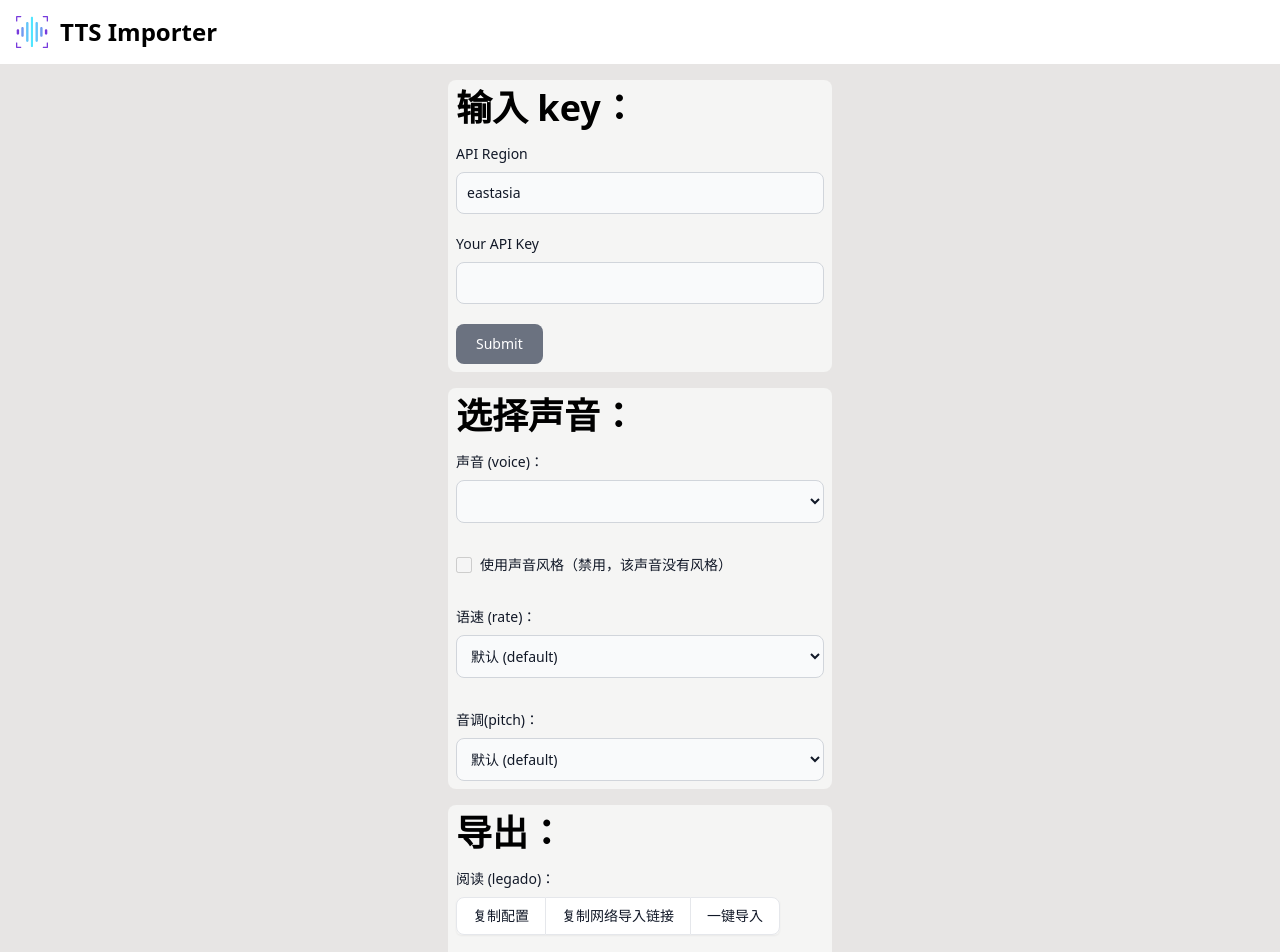
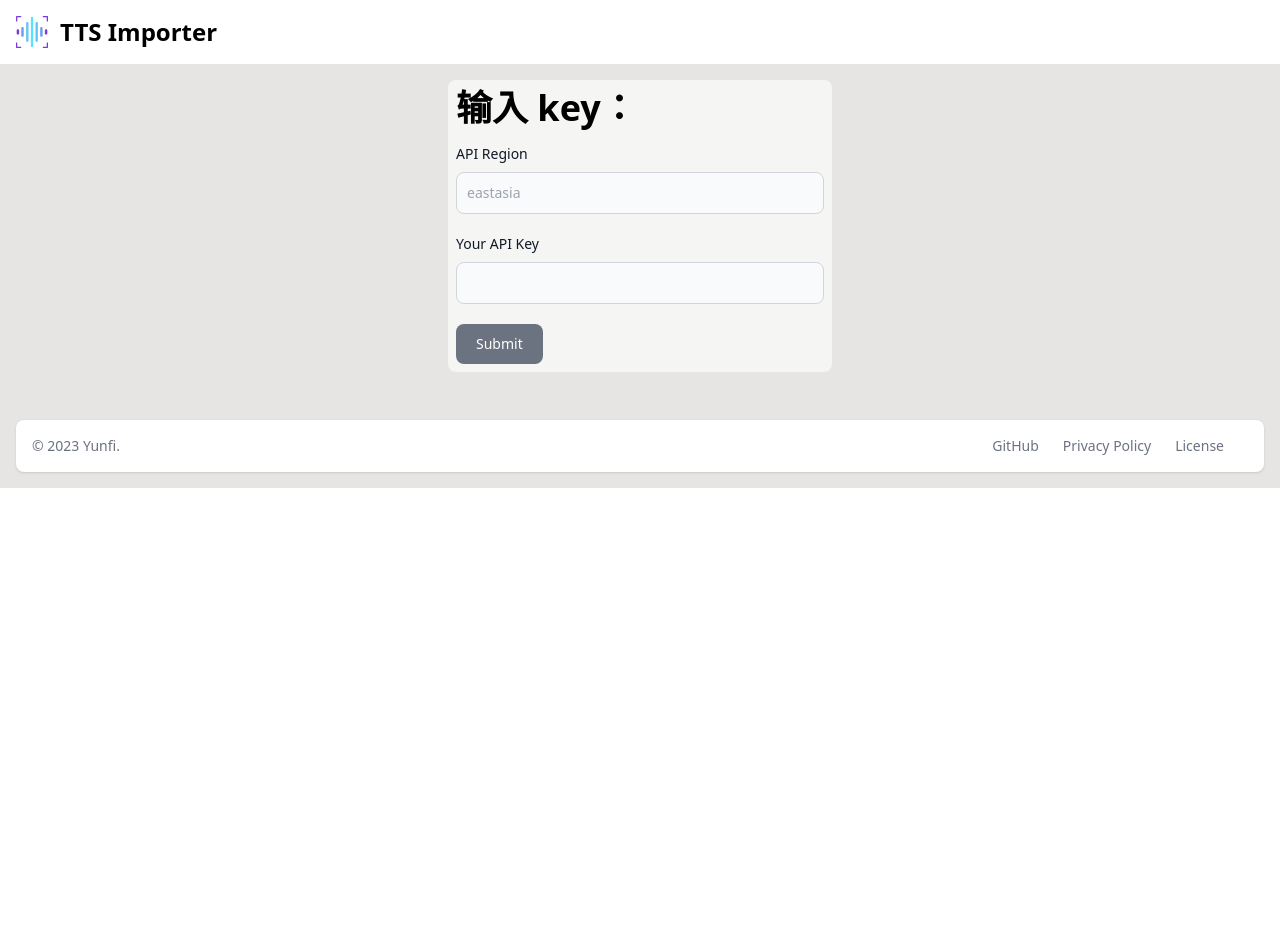
Before and after one commit to yy4382/tts-importer, a Nuxt app: page / in a window 1280 px wide. Shown: the top 952 px of the page. After the commit the page ends 800 px from the top, so only its background shows below. Built offline with nearby package versions, Linux system fonts and the light colour scheme.

Commit message:
refactor: use Typescript and Composition API

```diff
--- a/pages/index.vue
+++ b/pages/index.vue
@@ -5,26 +5,26 @@
             <h2 class="text-4xl font-extrabold dark:text-white mb-4">输入 key：</h2>
             <div class="mb-5">
                 <label for="email" class="block mb-2 text-sm font-medium text-gray-900 dark:text-white">API Region</label>
-                <input type="text" id="email" v-model="apiRegion"
+                <input type="text" id="email" v-model="api.region"
                     class="bg-gray-50 border border-gray-300 text-gray-900 text-sm rounded-lg focus:ring-blue-500 focus:border-blue-500 block w-full p-2.5 dark:bg-gray-700 dark:border-gray-600 dark:placeholder-gray-400 dark:text-white dark:focus:ring-blue-500 dark:focus:border-blue-500"
                     placeholder="eastasia" required>
             </div>
             <div class="mb-5">
                 <label for="password" class="block mb-2 text-sm font-medium text-gray-900 dark:text-white">Your API
                     Key</label>
-                <input type="password" id="password" v-model="apiKey"
+                <input type="password" id="password" v-model="api.key"
                     class="bg-gray-50 border border-gray-300 text-gray-900 text-sm rounded-lg focus:ring-blue-500 focus:border-blue-500 block w-full p-2.5 dark:bg-gray-700 dark:border-gray-600 dark:placeholder-gray-400 dark:text-white dark:focus:ring-blue-500 dark:focus:border-blue-500"
                     required>
             </div>
-            <button type="submit" @click="getVoiceList" :disabled="!apiKey || !apiRegion"
+            <button type="submit" @click="getVoiceList" :disabled="!api.key || !api.region"
                 class="text-white bg-blue-700 hover:bg-blue-800 focus:ring-4 focus:outline-none focus:ring-blue-300 font-medium rounded-lg text-sm w-full sm:w-auto px-5 py-2.5 text-center dark:bg-blue-600 dark:hover:bg-blue-700 dark:focus:ring-blue-800 disabled:bg-gray-500 disabled:hover:bg-gray-500">Submit</button>
         </Placement>
-        <Placement class="mb-4">
+        <Placement v-if="voiceList" class="mb-4">
             <h2 class="text-4xl font-extrabold dark:text-white mb-4">选择声音：</h2>
             <div class="mb-8">
                 <label for="voiceSelect" class="block mb-2 text-sm font-medium text-gray-900 dark:text-white">声音
                     (voice)：</label>
-                <select id="voiceSelect" v-model="selectedVoice"
+                <select id="voiceSelect" v-model="selAttr.voice"
                     class="bg-gray-50 border border-gray-300 text-gray-900 text-sm rounded-lg focus:ring-blue-500 focus:border-blue-500 block w-full p-2.5 dark:bg-gray-700 dark:border-gray-600 dark:placeholder-gray-400 dark:text-white dark:focus:ring-blue-500 dark:focus:border-blue-500">
                     <option v-for="item in voiceList" :key="item.ShortName" :value="item">
                         {{ item.LocalName + " " + item.ShortName }}
@@ -33,19 +33,19 @@
             </div>
             <div class="mb-8">
                 <div class="flex items-center mb-4">
-                    <input type="checkbox" id="useVoiceStyle" v-model="useVoiceStyle" :disabled="!hasStyle"
+                    <input type="checkbox" id="useVoiceStyle" v-model="selAttr.useStyle" :disabled="!hasStyle"
                         class="w-4 h-4 text-blue-600 bg-gray-100 border-gray-300 rounded focus:ring-blue-500 dark:focus:ring-blue-600 dark:ring-offset-gray-800 focus:ring-2 dark:bg-gray-700 dark:border-gray-600" />
                     <label for="useVoiceStyle" v-if="hasStyle"
                         class="ms-2 text-sm font-medium text-gray-900 dark:text-gray-300">使用声音风格</label>
                     <label for="useVoiceStyle" v-else
                         class="ms-2 text-sm font-medium text-gray-900 dark:text-gray-300">使用声音风格（禁用，该声音没有风格）</label>
                 </div>
-                <div v-if="useVoiceStyle">
+                <div v-if="selAttr.useStyle && hasStyle">
                     <label style="align-items: self-start;" for="voiceStyleSelect"
                         class="block mb-2 text-sm font-medium text-gray-900 dark:text-white">声音风格 (voiceStyle)：</label>
-                    <select id="voiceStyleSelect" v-model="selectedVoiceStyle"
+                    <select id="voiceStyleSelect" v-model="selAttr.style"
                         class="bg-gray-50 border border-gray-300 text-gray-900 text-sm rounded-lg focus:ring-blue-500 focus:border-blue-500 block w-full p-2.5 dark:bg-gray-700 dark:border-gray-600 dark:placeholder-gray-400 dark:text-white dark:focus:ring-blue-500 dark:focus:border-blue-500">
-                        <option v-for="style in selectedVoice.VoiceStyleNames" :key="style" :value="style">{{ style }}
+                        <option v-for="style in selAttr.voice?.VoiceStyleNames" :key="style" :value="style">{{ style }}
                         </option>
                     </select>
                 </div>
@@ -53,7 +53,7 @@
             <div class="mb-8">
                 <label for="rateRange" class="block mb-2 text-sm font-medium text-gray-900 dark:text-white">语速
                     (rate)：</label>
-                <select name="sudo" id="rateRange" v-model="selectedRate"
+                <select name="sudo" id="rateRange" v-model="selAttr.rate"
                     class="bg-gray-50 border border-gray-300 text-gray-900 text-sm rounded-lg focus:ring-blue-500 focus:border-blue-500 block w-full p-2.5 dark:bg-gray-700 dark:border-gray-600 dark:placeholder-gray-400 dark:text-white dark:focus:ring-blue-500 dark:focus:border-blue-500">
                     <option value="default">默认 (default)</option>
                     <option value="x-slow">极低 (x-slow)</option>
@@ -66,7 +66,7 @@
             <div>
                 <label for="pitchRange"
                     class="block mb-2 text-sm font-medium text-gray-900 dark:text-white">音调(pitch)：</label>
-                <select name="sudo" id="pitchRange" v-model="selectedPitch"
+                <select name="sudo" id="pitchRange" v-model="selAttr.pitch"
                     class="bg-gray-50 border border-gray-300 text-gray-900 text-sm rounded-lg focus:ring-blue-500 focus:border-blue-500 block w-full p-2.5 dark:bg-gray-700 dark:border-gray-600 dark:placeholder-gray-400 dark:text-white dark:focus:ring-blue-500 dark:focus:border-blue-500">
                     <option value="default">默认 (default)</option>
                     <option value="x-low">极低 (x-low)</option>
@@ -77,7 +77,7 @@
                 </select>
             </div>
         </Placement>
-        <Placement>
+        <Placement v-if="voiceList">
             <h2 class="text-4xl font-extrabold dark:text-white mb-4">导出：</h2>
             <div class="mb-4">
                 <label for="legadoButton" class="block mb-2 text-sm font-medium text-gray-900 dark:text-white">阅读
@@ -115,70 +115,58 @@
     <Footer />
 </template>
 
-<script>
-// import axios from 'axios'
-export default {
-    name: 'TTSImporter',
-    data() {
-        return {
-            apiKey: "",
-            apiRegion: "eastasia",
-            voiceList: [],
-            selectedVoice: {},
-            hasStyle: false,
-            useVoiceStyle: false,
-            selectedVoiceStyle: null,
-            selectedRate: 'default',
-            selectedPitch: 'default',
+<script setup lang="ts">
+import { defineComponent, ref, watch, type Ref } from 'vue'
+const api = ref({ key: '', region: 'eastasia' })
+const voiceList = ref()
+interface Voice {
+    LocalName: string,
+    ShortName: string,
+    VoiceStyleNames: Array<string> | null
 }
-    },
-    mounted() {
-        try {
-            this.apiKey = localStorage.getItem('apiKey') || '';
-            this.apiRegion = localStorage.getItem('apiRegion') || 'eastasia';
-            this.voiceList = JSON.parse(localStorage.getItem('voiceList')) || [];
-            console.log(this.apiKey, this.apiRegion, this.voiceList)
-        } catch (err) {
+interface SelAttr {
+    voice: Voice | null,
+    useStyle: boolean,
+    style: string[] | null,
+    rate: string,
+    pitch: string
+}
+const initAttr: SelAttr = {
+    voice: null,
+    useStyle: false,
+    style: null,
+    rate: 'default',
+    pitch: 'default'
+}
+const selAttr: Ref<SelAttr> = ref(initAttr)
+
+const hasStyle = computed(() => {
+    console.log(selAttr.value.voice)
+    console.log(selAttr.value.voice !== null && 'VoiceStyleNames' in selAttr.value.voice)
+    return selAttr.value.voice !== null && selAttr.value.voice.VoiceStyleNames !== null
+})
+onMounted(() => {
+    console.log(selAttr.value)
+    api.value = {
+        key: localStorage.getItem('apiKey') || '',
+        region: localStorage.getItem('apiRegion') || ''
+    }
+    if (api.value.key && api.value.region) {
+        try{
+            voiceList.value = JSON.parse(localStorage.getItem('voiceList')||'')
+        }
+        catch(err){
             console.log(err)
         }
-    },
-    watch: {
-        apiKey(newVal) {
-            console.log(newVal)
-            localStorage.setItem('apiKey', newVal)
-        },
-        apiRegion(newVal) {
-            console.log(newVal)
-            localStorage.setItem('apiRegion', newVal)
-        },
-        voiceList(newVal) {
-            if (newVal.length > 0) {
+    }
+})
+watch(api, (newVal) => {
+    localStorage.setItem('apiKey', newVal.key)
+    localStorage.setItem('apiRegion', newVal.region)
+}, { deep: true })
+watch(voiceList, (newVal) => {
     localStorage.setItem('voiceList', JSON.stringify(newVal))
-            }
-        },
-        selectedVoice(newVal) {
-            console.log(newVal.VoiceStyleNames)
-            if (!newVal.VoiceStyleNames || newVal.VoiceStyleNames.length === 0 || newVal.VoiceStyleNames[0] === "") {
-                console.log("no style")
-                this.hasStyle = false
-                this.useVoiceStyle = false
-                this.selectedVoiceStyle = null
-            } else {
-                console.log("has style")
-                this.hasStyle = true
-                // this.useVoiceStyle = true
-                // this.selectedVoiceStyle = newVal.VoiceStyleNames[0]
-            }
-        },
-        useVoiceStyle(newVal) {
-            if (newVal) {
-                this.selectedVoiceStyle = this.selectedVoice.VoiceStyleNames[0]
-            } else {
-                this.selectedVoiceStyle = null
-            }
-        }
-    },
-    methods: {
+}, { deep: true })
 
 /**
  * Generates a random string of the specified length.
@@ -186,7 +174,7 @@ export default {
  * @param {number} length - The length of the random string to generate.
  * @returns {string} The randomly generated string.
  */
-        generateRandomString(length) {
+function generateRandomString(length: number): string {
     const characters = 'ABCDEFGHIJKLMNOPQRSTUVWXYZabcdefghijklmnopqrstuvwxyz0123456789';
     let result = '';
     const charactersLength = characters.length;
@@ -194,52 +182,57 @@ export default {
         result += characters.charAt(Math.floor(Math.random() * charactersLength));
     }
     return result;
-        },
+}
 
 /**
  * Retrieves the list of available voices.
  */
-        getVoiceList() {
-            console.log(this.apiKey, this.apiRegion)
+function getVoiceList() {
+    console.log(api.value.key, api.value.region)
     $fetch(`https://eastasia.tts.speech.microsoft.com/cognitiveservices/voices/list`, {
         headers: {
-                    'Ocp-Apim-Subscription-Key': this.apiKey,
+            'Ocp-Apim-Subscription-Key': api.value.key,
         }
     }).then(res => {
-                console.log(typeof res, res)
+        if (!Array.isArray(res)) {
+            console.log("fetch list", res)
+            alert("获取声音列表失败，请检查 API Key 和 API Region 是否正确")
+            return
+        }
         const zhVoices = res.filter(voice =>
             voice.Locale.startsWith("zh")
         ).map(voice => {
-                    const styles = voice.StyleList || [""];
+            const styles: Array<string> | null = voice.StyleList || null;
             return {
                 LocalName: voice.LocalName,
                 ShortName: voice.ShortName,
                 VoiceStyleNames: styles,
             };
         });
-                this.voiceList = zhVoices
+        // console.log(zhVoices)
+        voiceList.value = zhVoices
     }).catch(err => {
         console.log("fetch list", err)
     })
-        },
-
+}
 /**
  * Generates the Aiyue configuration.
  *
  * @returns {string} The Aiyue configuration.
  */
-        generateAiyueConfig() {
-            let pitch = null
-            if (this.selectedPitch !== "default") {
-                pitch = this.selectedPitch
+function generateAiyueConfig(): string {
+    if (!selAttr.value.voice) {
+        alert("请选择声音")
+        return ""
     }
-            let ssml = `<speak version="1.0" xml:lang="zh-CN"><voice name="${this.selectedVoice.ShortName}">${pitch ? `<prosody pitch="${this.selectedPitch}">` : ""}${this.useVoiceStyle ? `<mstts:express-as style="${this.selectedVoiceStyle}">` : ""}%@${this.useVoiceStyle ? `</mstts:express-as>` : ""}${pitch ? `</prosody>` : ""}</voice></speak>`
+    let pitch = selAttr.value.pitch === "default" ? null : selAttr.value.pitch;
+    let ssml = `<speak version="1.0" xml:lang="zh-CN"><voice name="${selAttr.value.voice.ShortName}">${pitch ? `<prosody pitch="${selAttr.value.pitch}">` : ""}${selAttr.value.useStyle ? `<mstts:express-as style="${selAttr.value.style}">` : ""}%@${selAttr.value.useStyle ? `</mstts:express-as>` : ""}${pitch ? `</prosody>` : ""}</voice></speak>`
     let config = {
         "loginUrl": "",
         "maxWordCount": "",
         "ttsConfigGroup": "Azure",
         "_ClassName": "JxdAdvCustomTTS",
-                "_TTSConfigID": this.generateRandomString(32),
+        "_TTSConfigID": generateRandomString(32),
         "httpConfigs":
         {
             "useCookies": 1,
@@ -259,7 +252,7 @@ export default {
                     {
                         "playData": "ResponseData"
                     },
-                            "url": `https://${this.apiRegion}.tts.speech.microsoft.com/cognitiveservices/v1`,
+                    "url": `https://${api.value.region}.tts.speech.microsoft.com/cognitiveservices/v1`,
                     "params":
                     {
                         "text": ssml
@@ -272,37 +265,41 @@ export default {
                         {
                             "Content-Type": "application/ssml+xml",
                             "X-Microsoft-OutputFormat": "audio-16khz-128kbitrate-mono-mp3",
-                                    "ocp-apim-subscription-key": `${this.apiKey}`
+                            "ocp-apim-subscription-key": `${api.value.key}`
                         }
                     }
                 }
             ],
-                "_TTSName": `Azure ${this.selectedVoice.LocalName}${this.selectedVoiceStyle || ""}${this.selectedPitch === "default" ? "" : " - " + this.selectedPitch}`
+        "_TTSName": `Azure ${selAttr.value.voice.LocalName}${selAttr.value.style || ""}${pitch ? pitch : ""}`,
     }
     return JSON.stringify(config)
-        },
-        copyAiyueConfig() {
-            let config = this.generateAiyueConfig()
+}
+function copyAiyueConfig() {
+    let config = generateAiyueConfig()
     try {
         navigator.clipboard.writeText(config);
     } catch (err) {
         console.log(err)
         alert("复制失败")
     }
-        },
-        generateLegadoConfig(stringFormat = true) {
+}
+function generateLegadoConfig() {
+    if (!selAttr.value.voice) {
+        alert("请选择声音")
+        return ""
+    }
     let header = {
-                "Ocp-Apim-Subscription-Key": this.apiKey,
+        "Ocp-Apim-Subscription-Key": api.value.key,
         "Content-Type": "application/ssml+xml",
         "X-Microsoft-OutputFormat": "audio-16khz-128kbitrate-mono-mp3",
         "User-Agent": "legado"
     }
     let ssml = `<speak version="1.0" xml:lang="zh-CN">` +
-                `<voice name="${this.selectedVoice.ShortName}">` +
-                `<prosody rate="{{speakSpeed*4}}%" pitch="${this.selectedPitch}">` +
-                `${this.useVoiceStyle ? `<mstts:express-as style="${this.selectedVoiceStyle}">` : ""}` +
+        `<voice name="${selAttr.value.voice.ShortName}">` +
+        `<prosody rate="{{speakSpeed*4}}%" pitch="${selAttr.value.pitch}">` +
+        `${selAttr.value.useStyle ? `<mstts:express-as style="${selAttr.value.style}">` : ""}` +
         `{{speakText}}` +
-                `${this.useVoiceStyle ? `</mstts:express-as>` : ""}` +
+        `${selAttr.value.useStyle ? `</mstts:express-as>` : ""}` +
         `</prosody>` +
         `</voice>` +
         `</speak>`
@@ -318,27 +315,24 @@ export default {
         "loginCheckJs": "",
         "loginUi": "",
         "loginUrl": "",
-                "name": `Azure ${this.selectedVoice.LocalName}${this.selectedVoiceStyle || ""}${this.selectedPitch === "default" ? "" : " - " + this.selectedPitch}`,
-                "url": `https://${this.apiRegion}.tts.speech.microsoft.com/cognitiveservices/v1,${JSON.stringify(urlConfig)}`
+        "name": `Azure ${selAttr.value.voice.LocalName}${selAttr.value.style || ""}${selAttr.value.pitch === "default" ? "" : " - " + selAttr.value.pitch}`,
+        "url": `https://${api.value.region}.tts.speech.microsoft.com/cognitiveservices/v1,${JSON.stringify(urlConfig)}`
     }
-            if (stringFormat) {
+
     return JSON.stringify(config)
+
 }
-            else {
-                return config
-            }
-        },
-        copyLegadoConfig() {
-            let config = this.generateLegadoConfig()
+function copyLegadoConfig() {
+    let config = generateLegadoConfig()
     try {
         navigator.clipboard.writeText(config);
     } catch (err) {
         console.log(err)
         alert("复制失败")
     }
-        },
-        copyLegadoLink() {
-            let config = this.generateLegadoConfig()
+}
+function copyLegadoLink() {
+    let config = generateLegadoConfig()
     let link = `${window.location.protocol}//${window.location.host}/api/legado?config=${encodeURIComponent(config)}`
     try {
         navigator.clipboard.writeText(link);
@@ -346,9 +340,9 @@ export default {
         console.log(err)
         alert("复制失败，请手动复制")
     }
-        },
-        copySourceReaderLink() {
-            let config = this.generateLegadoConfig(false)
+}
+function copySourceReaderLink() {
+    let config = JSON.parse(generateLegadoConfig());
     config = [config]
     config = JSON.stringify(config)
     let link = `${window.location.protocol}//${window.location.host}/api/legado?config=${encodeURIComponent(config)}`
@@ -358,13 +352,11 @@ export default {
         console.log(err)
         alert("复制失败，请手动复制")
     }
-        },
-        import2Legado() {
-            let config = this.generateLegadoConfig()
+}
+function import2Legado() {
+    let config = generateLegadoConfig()
     let link = `${window.location.protocol}//${window.location.host}/api/legado?config=${encodeURIComponent(config)}`
     let leagdoLink = `legado://import/httpTTS?src=${encodeURIComponent(link)}`
     window.open(leagdoLink, "_blank")
 }
-    }
-}
 </script>
```
Lines whose indentation alone changed are shown as unchanged.
